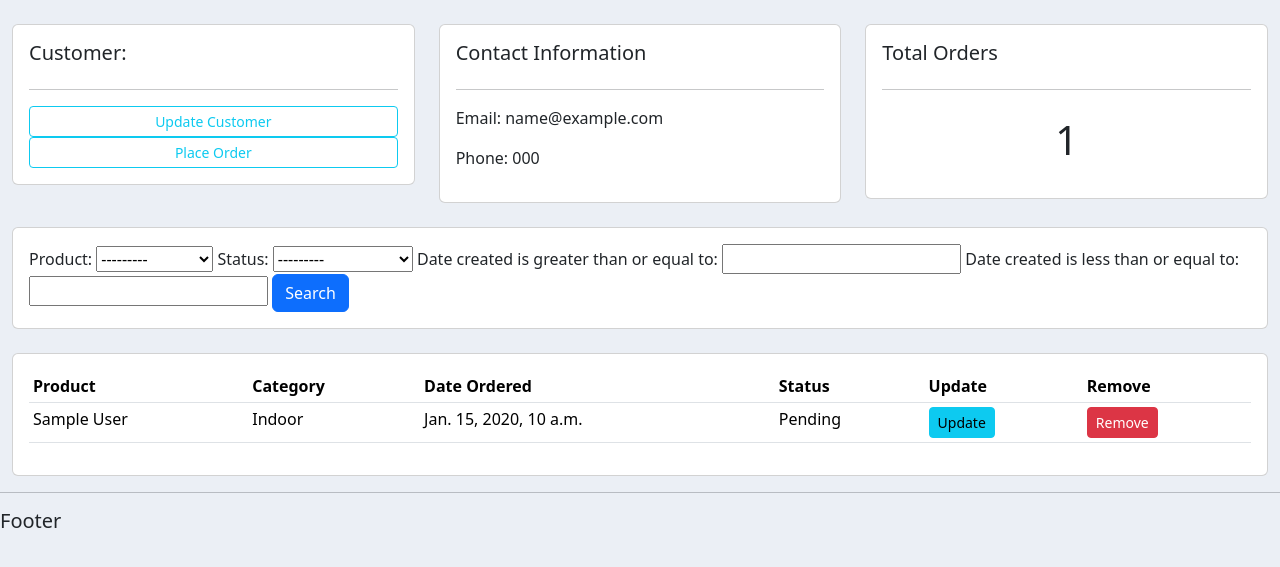
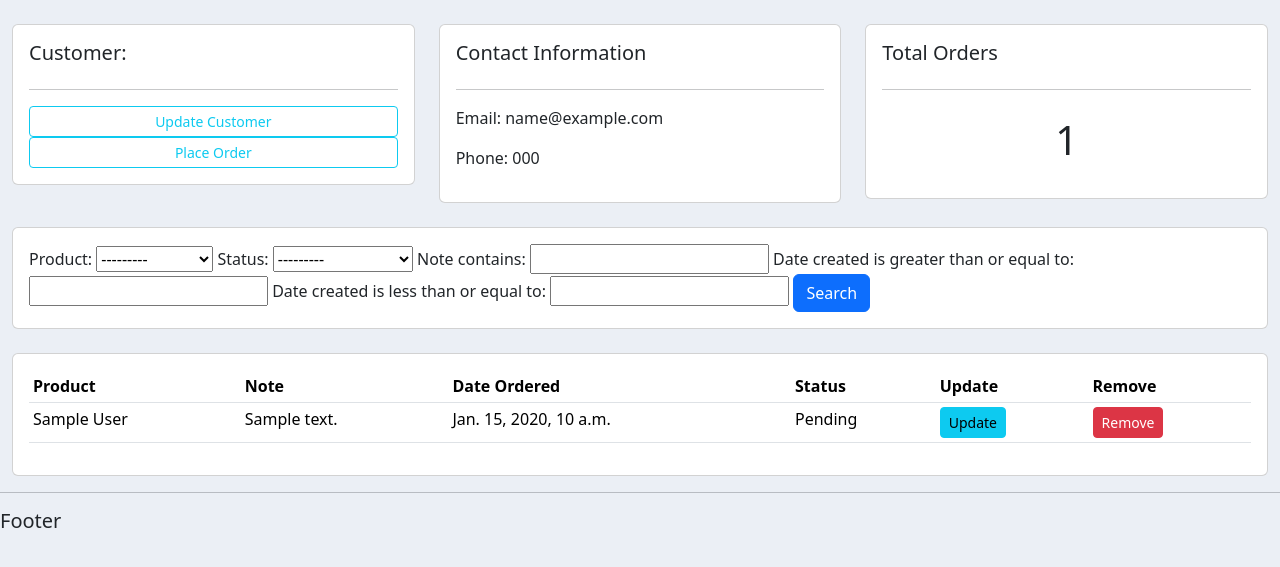
Before and after one commit to kkgan02/django-order-management, a Django app: page /customer/1/ in a window 1280 px wide. Shown: the part 56-623 px from the top of the page. Run offline with Django 4.2, Linux system fonts and the light colour scheme; tables that the repository leaves empty hold one stand-in row (values such as "Sample post").

Commit message:
Filter Form Table Search: CharFilter

```diff
--- a/crm/accounts/filters.py
+++ b/crm/accounts/filters.py
@@ -1,11 +1,12 @@
 import django_filters
-from django_filters import DateFilter
+from django_filters import DateFilter, CharFilter
 from .models import *
 
 
 class OrderFilter(django_filters.FilterSet):
     start_date = DateFilter(field_name="date_created", lookup_expr="gte")
     end_date = DateFilter(field_name="date_created", lookup_expr="lte")
+    note = CharFilter(field_name="note", lookup_expr="icontains")
 
     class Meta:
         model = Order
--- a/crm/accounts/models.py
+++ b/crm/accounts/models.py
@@ -44,6 +44,7 @@ class Order(models.Model):
     product = models.ForeignKey(Product, null=True, on_delete=models.SET_NULL)
     date_created = models.DateTimeField(auto_now_add=True, null=True)
     status = models.CharField(max_length=200, null=True, choices=STATUS)
+    note = models.CharField(max_length=100, null=True)
 
     def __str__(self):
         return self.product.name
--- a/crm/accounts/templates/accounts/customer.html
+++ b/crm/accounts/templates/accounts/customer.html
@@ -1,4 +1,5 @@
-{% extends 'accounts/main.html' %} {% block content %}
+{% extends 'accounts/main.html' %}
+{% block content %}
 <br />
 <div class="row">
   <div class="col-md">
@@ -53,7 +54,7 @@
       <table class="table table-sm">
         <tr>
           <th>Product</th>
-          <th>Category</th>
+          <th>Note</th>
           <th>Date Ordered</th>
           <th>Status</th>
           <th>Update</th>
@@ -62,7 +63,7 @@
         {% for order in orders %}
         <tr>
           <td>{{order.product}}</td>
-          <td>{{order.product.category}}</td>
+          <td>{{order.note}}</td>
           <td>{{order.date_created}}</td>
           <td>{{order.status}}</td>
           <td>
```
Also changed, not shown: crm/accounts/migrations/0006_order_note_alter_product_description.py (added).
